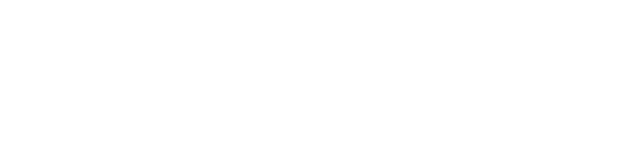
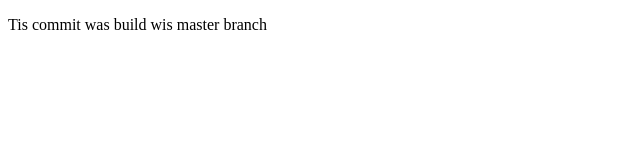
Before and after one commit to Alex-t247853/git2017, a plain HTML site: page htdocs/index.html in a window 1280 px wide. Shown: the whole page, without its empty margins (0-640 px from the left). Drawn offline with Linux system fonts and the light colour scheme.

Commit message:
commit from branch master

```diff
--- a/htdocs/index.html
+++ b/htdocs/index.html
@@ -5,6 +5,6 @@
     <title>Document</title>
 </head>
 <body>
-
+    <p>Tis commit was build wis master branch</p>
 </body>
 </html>
```
